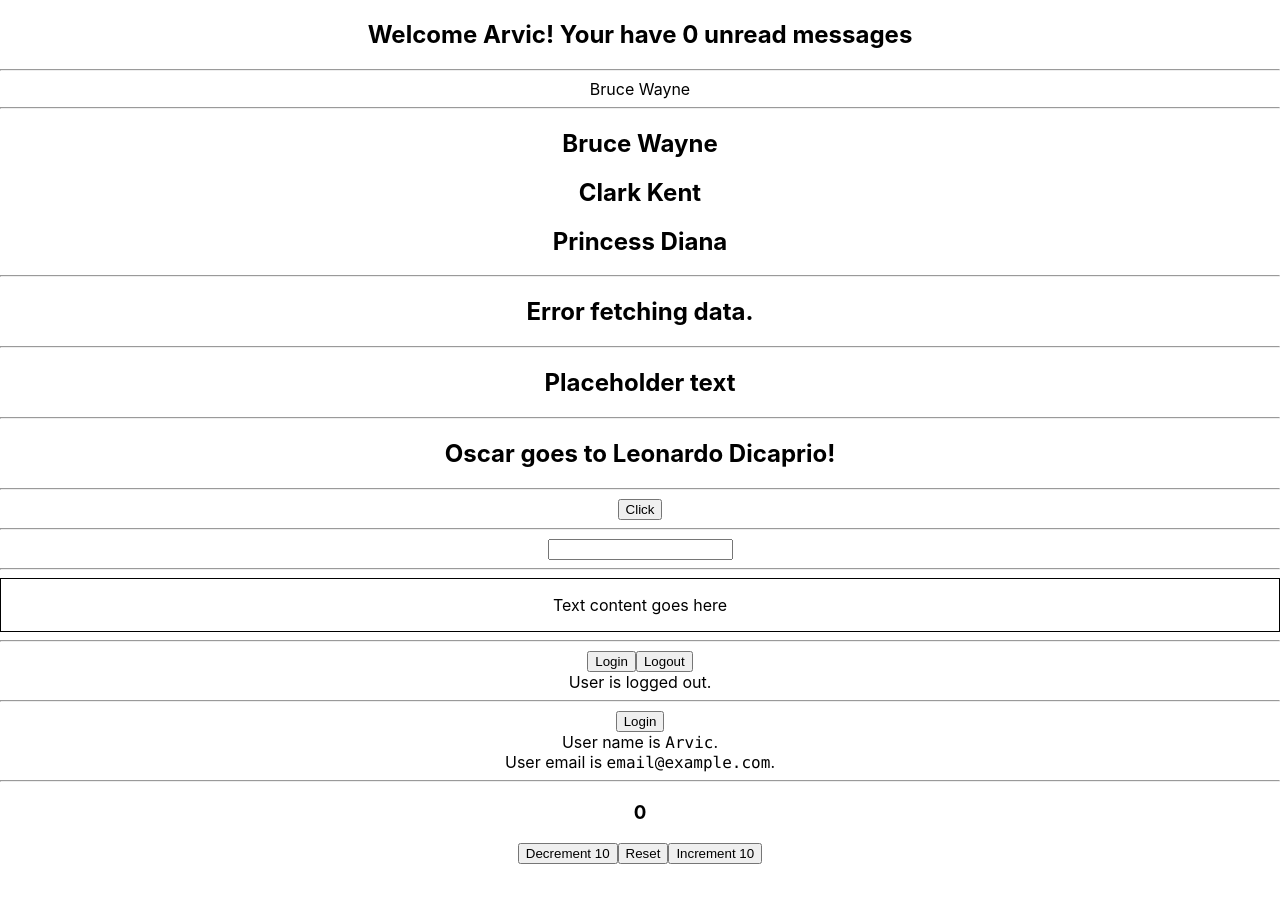
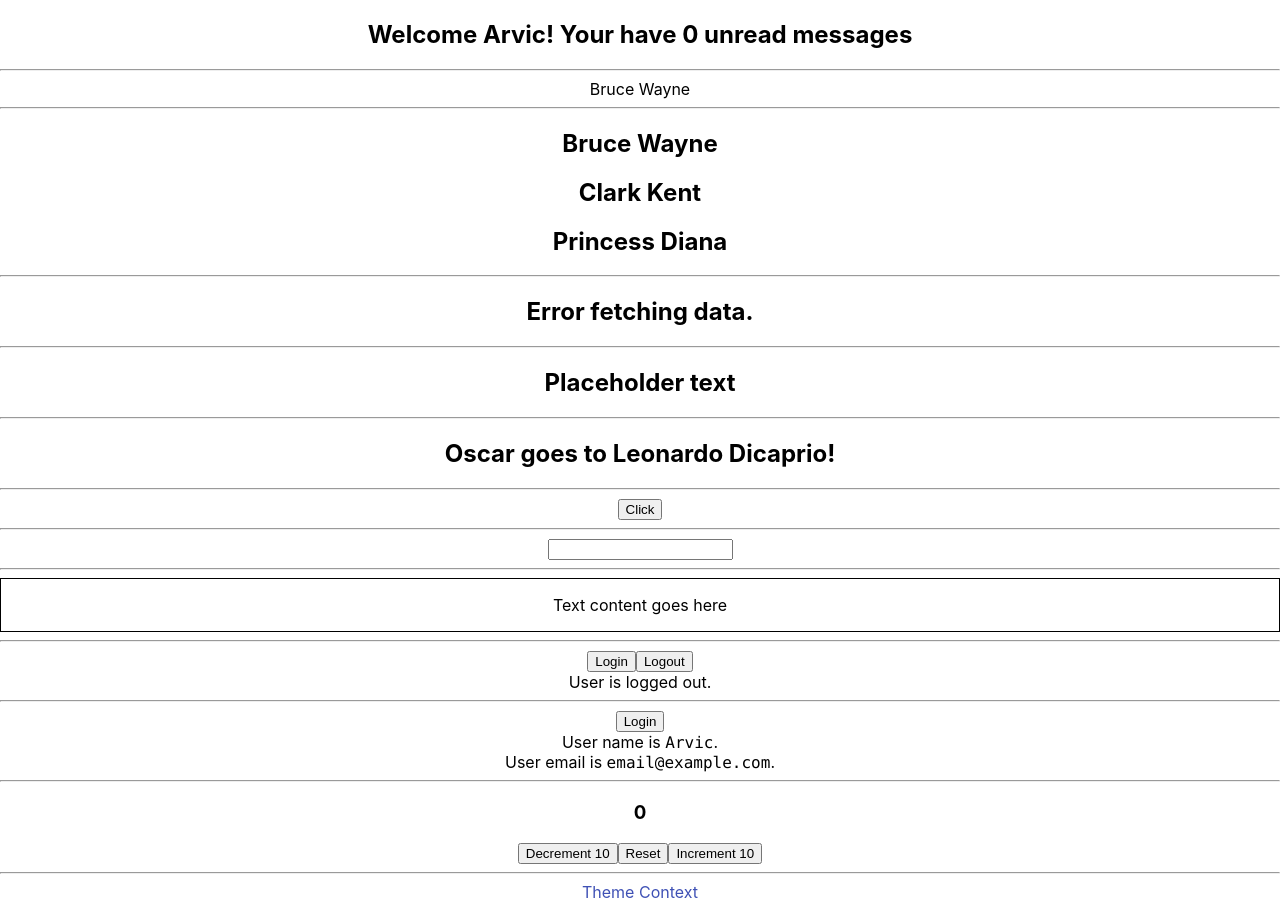
Before and after one commit to kulotsystems/react-ts-codevolution, a React (Vite) app: page / in a window 1280 px wide. Before the commit the page ends 864 px from the top, so only its background shows below. Built offline with nearby package versions, Linux system fonts and the light colour scheme.

Commit message:
Lesson 14: useContext Hook.

```diff
--- a/src/App.tsx
+++ b/src/App.tsx
@@ -11,6 +11,8 @@
 import { LoggedIn } from "./components/state/LoggedIn";
 import { User } from './components/state/User';
 import { Counter } from './components/state/Counter';
+import { ThemeContextProvider } from './components/context/ThemeContext';
+import { Box } from './components/context/Box';
 
 function App() {
     const personName = {
@@ -64,6 +66,10 @@
             <User/>
             <hr/>
             <Counter/>
+            <hr/>
+            <ThemeContextProvider>
+                <Box/>
+            </ThemeContextProvider>
         </div>
     )
 }
--- /dev/null
+++ b/src/components/context/Box.tsx
@@ -0,0 +1,12 @@
+import { useContext } from 'react';
+import { ThemeContext } from './ThemeContext';
+
+export const Box = () => {
+    const theme = useContext(ThemeContext);
+
+    return (
+        <div style={{ backgroundColor: theme.primary.text, color: theme.primary.main }}>
+            Theme Context
+        </div>
+    );
+};
--- /dev/null
+++ b/src/components/context/ThemeContext.tsx
@@ -0,0 +1,12 @@
+import { createContext } from 'react';
+import { theme } from './theme';
+
+type ThemeContextProviderProps = {
+    children: React.ReactNode
+};
+
+export const ThemeContext = createContext(theme);
+
+export const ThemeContextProvider = ({ children }: ThemeContextProviderProps) => {
+    return <ThemeContext.Provider value={theme}>{children}</ThemeContext.Provider>
+};
--- /dev/null
+++ b/src/components/context/theme.ts
@@ -0,0 +1,10 @@
+export const theme = {
+    primary: {
+        main: '#3f51b5',
+        text: '#fff'
+    },
+    secondary: {
+        main: '#f50057',
+        text: '#fff'
+    }
+};
```
